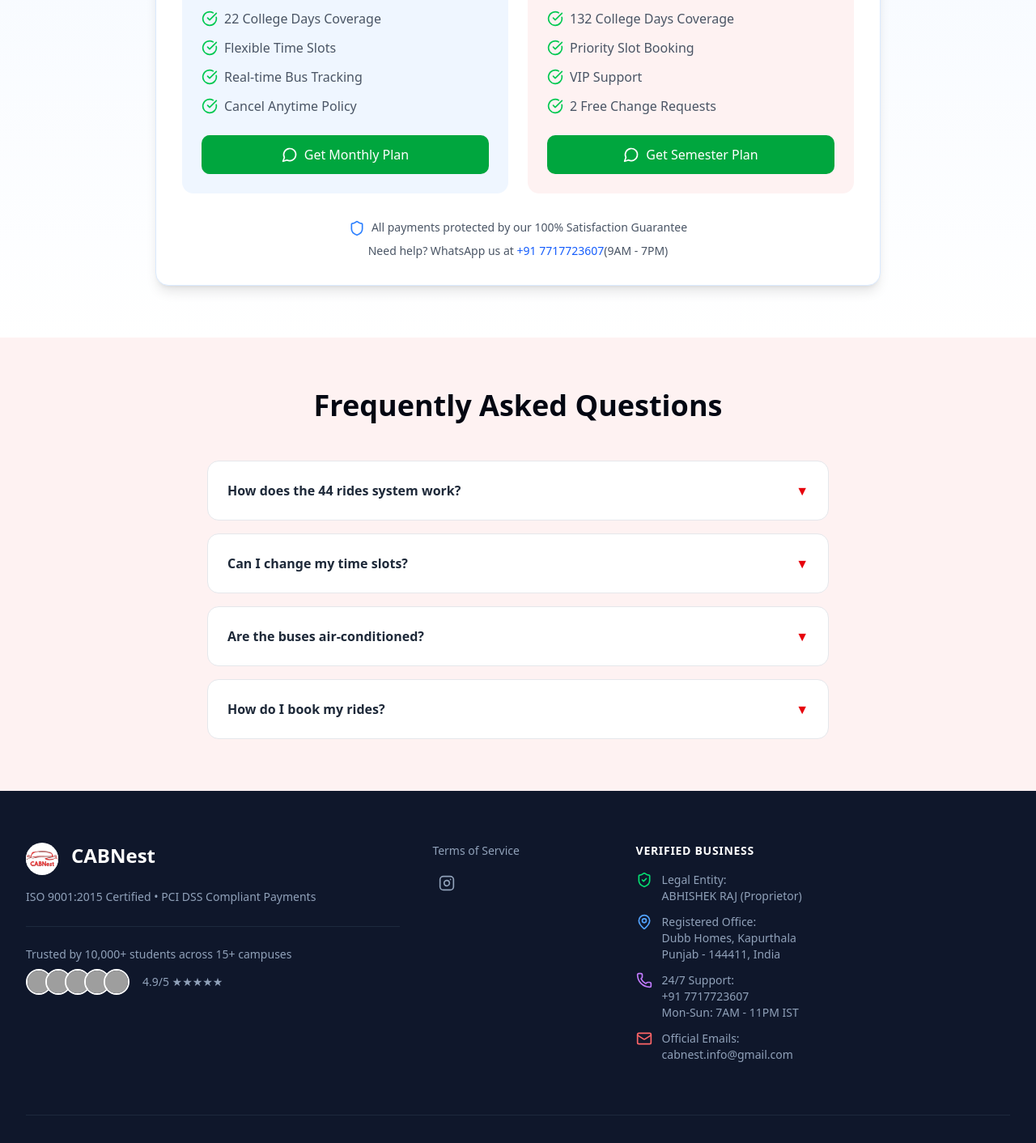
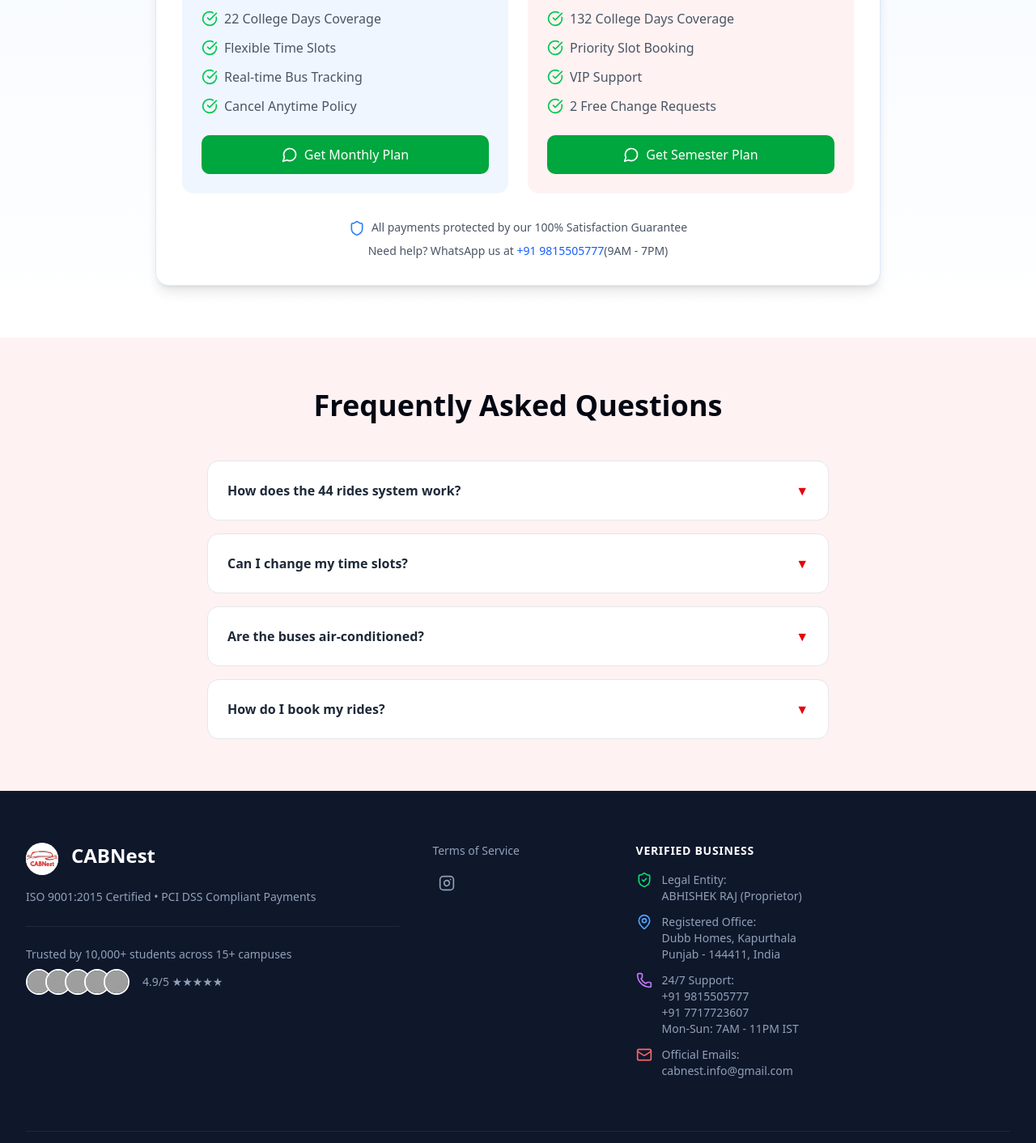
Before and after one commit to mneikoe/final_cabnest, a React (Vite) app in the folder client/: page / in a window 1280 px wide. Shown: the part 2979-4391 px from the top of the page at 81% size. Built offline with nearby package versions, Linux system fonts and the light colour scheme; grey boxes are pictures that could not be loaded.

Commit message:
cvbnjhgfrtyu

```diff
--- a/client/src/components/BusCarousel.jsx
+++ b/client/src/components/BusCarousel.jsx
@@ -84,7 +84,7 @@ export default function Hero() {
               className="flex flex-col sm:flex-row justify-center lg:justify-start gap-4 mb-10"
             >
               <a
-                href={`https://wa.me/7717723607?text=${encodeURIComponent(
+                href={`https://wa.me/9815505777?text=${encodeURIComponent(
                   whatsappMessage
                 )}`}
                 target="_blank"
--- a/client/src/components/LandingPage.jsx
+++ b/client/src/components/LandingPage.jsx
@@ -435,7 +435,7 @@ const CabNestLanding = () => {
                   </ul>
 
                   <a
-                    href={`https://wa.me/7717723607?text=Hi!%20I%20want%20to%20purchase%20the%20${plan.name}%20(₹${plan.price})`}
+                    href={`https://wa.me/9815505777?text=Hi!%20I%20want%20to%20purchase%20the%20${plan.name}%20(₹${plan.price})`}
                     target="_blank"
                     rel="noopener noreferrer"
                     className="bg-green-600 hover:bg-green-700 text-white px-6 py-3 rounded-lg font-medium flex items-center justify-center gap-2"
@@ -457,10 +457,10 @@ const CabNestLanding = () => {
               <p>
                 Need help? WhatsApp us at{" "}
                 <a
-                  href="https://wa.me/7717723607"
+                  href="https://wa.me/9815505777?text=Hi!%20I%20need%20help%20with%20my%20CabNest%20account."
                   className="text-blue-600 hover:underline"
                 >
-                  +91 7717723607
+                  +91 9815505777
                 </a>
                 (9AM - 7PM)
               </p>
@@ -618,6 +618,7 @@ const CabNestLanding = () => {
                   <Phone className="w-5 h-5 text-purple-400 flex-shrink-0" />
                   <div>
                     <p className="font-medium">24/7 Support:</p>
+                    <p>+91 9815505777</p>
                     <p>+91 7717723607</p>
                     <p>Mon-Sun: 7AM - 11PM IST</p>
                   </div>
--- a/client/src/components/auth/Register.jsx
+++ b/client/src/components/auth/Register.jsx
@@ -159,7 +159,7 @@ const Register = () => {
                 htmlFor="email"
                 className="absolute left-4 -top-2.5 px-1 text-sm text-gray-400 bg-gray-900/50 transition-all peer-placeholder-shown:top-3.5 peer-placeholder-shown:text-base peer-placeholder-shown:text-gray-500 peer-focus:-top-2.5 peer-focus:text-sm peer-focus:text-gray-300"
               >
-                College Email
+                Email
               </label>
             </div>
           </motion.div>
```
Also changed, not shown: 2 other files (tests, documents, lock files or other folders).
